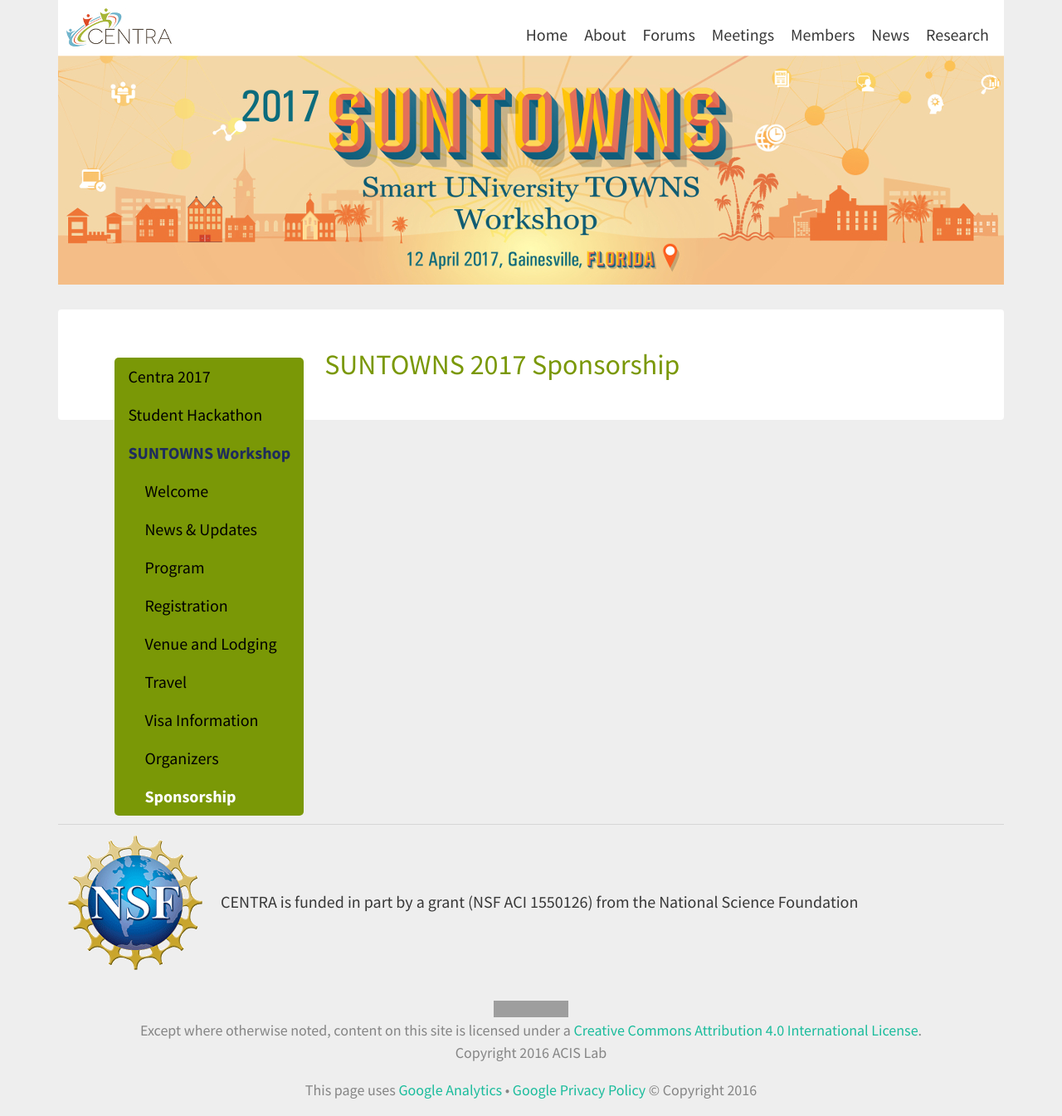
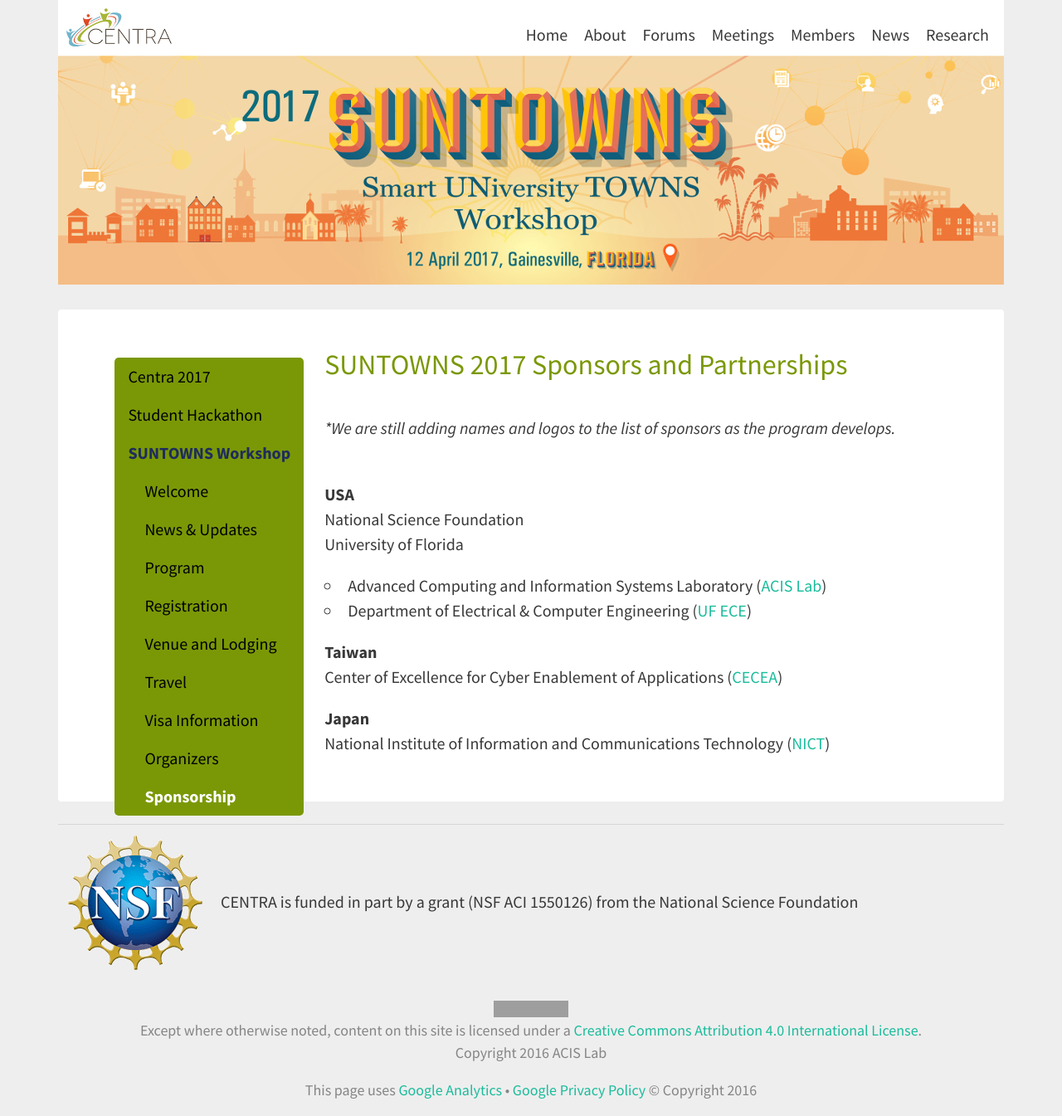
Before and after one commit to hmchou56/centra8, a Jekyll site: the page built from suntowns2017/sponsorship.md, in a window 1280 px wide. Shown: the whole page at 83% size. Built offline with Jekyll 4.4.1, drawn with Linux system fonts in a browser that asks for light colours; nearby versions of some CDN libraries; grey boxes are pictures that could not be loaded.

Commit message:
updated sponsors

```diff
--- a/suntowns2017/sponsorship.md
+++ b/suntowns2017/sponsorship.md
@@ -8,4 +8,23 @@
 ---: true
 ---
 
-## SUNTOWNS 2017 Sponsorship
+## SUNTOWNS 2017 Sponsors and Partnerships
+<br />
+<i>*We are still adding names and logos to the list of sponsors as the program develops.</i> <br /> <br />
+
+<p>
+<strong>USA </strong> <br />
+National Science Foundation <br />
+University of Florida
+<ul type="circle">
+ <li>Advanced Computing and Information Systems Laboratory (<a href="https://www.acis.ufl.edu">ACIS Lab</a>)</li>
+ <li>Department of Electrical & Computer Engineering (<a href="https://www.ece.ufl.edu" target="_blank">UF ECE</a>)</li>
+</ul>
+</p>
+<p>
+<strong>Taiwan</strong> <br />
+Center of Excellence for Cyber Enablement of Applications (<a href="https://www.cecea.tw/e_index.php" target="_blank">CECEA</a>)
+</p>
+
+<strong>Japan</strong> <br />
+National Institute of Information and Communications Technology (<a href="https://nict.go.jp/en/asean_ivo/index.html" target="_blank">NICT<a/>)
```
